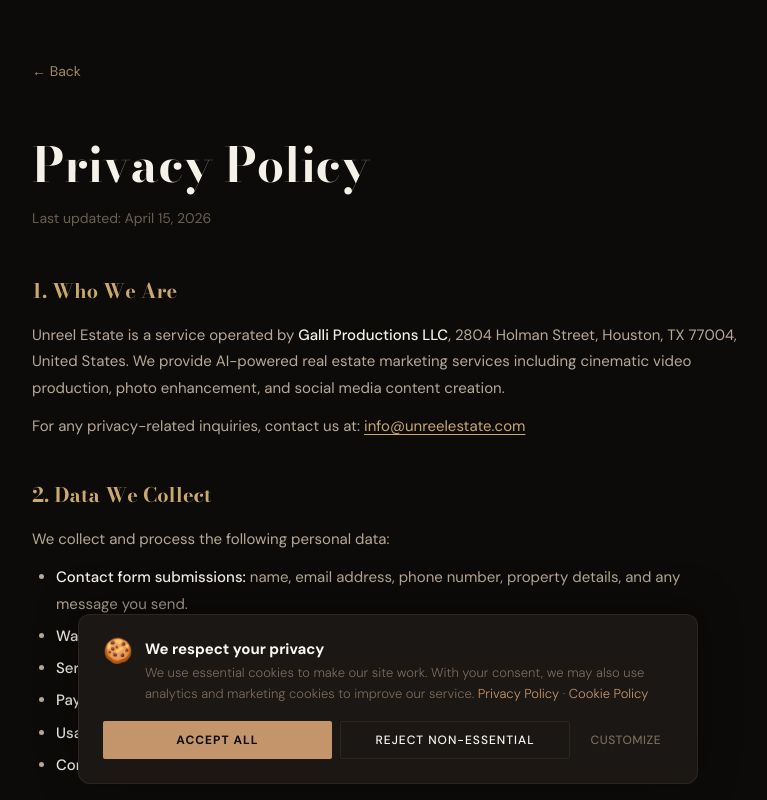
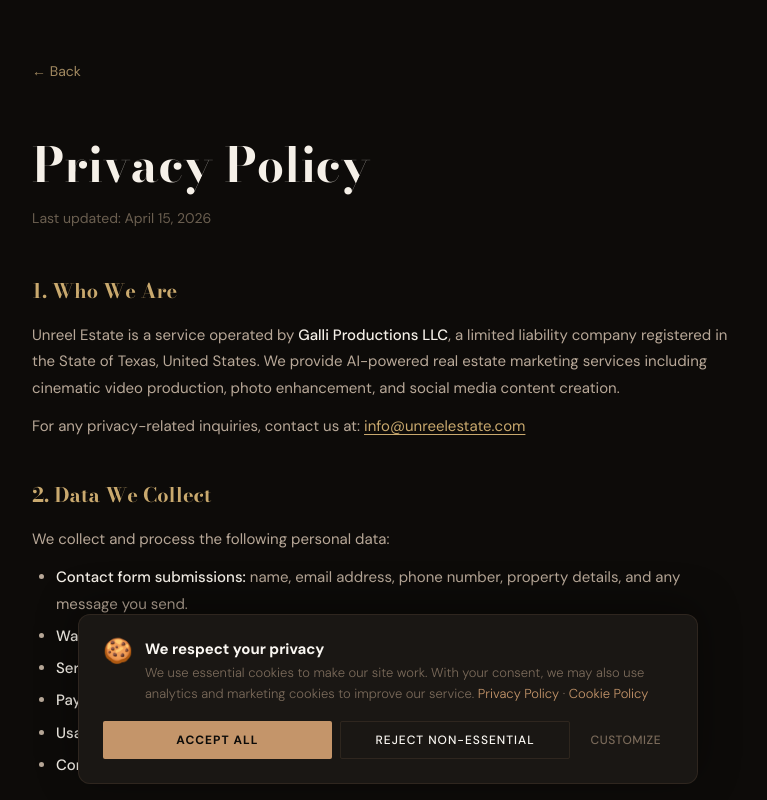
Before and after one commit to fedes87/unreelestate, a React (Vite) app: page /privacy-policy in a window 1280 px wide. Shown: the top 800 px of the page, without its empty margins (252-1019 px from the left). Built offline with nearby package versions, Linux system fonts and the light colour scheme.

Commit message:
Remove street address from legal pages

```diff
--- a/src/pages/PrivacyPolicy.jsx
+++ b/src/pages/PrivacyPolicy.jsx
@@ -25,9 +25,9 @@
           <h2>1. Who We Are</h2>
           <p>
             Unreel Estate is a service operated by <strong>Galli Productions LLC</strong>,
-            2804 Holman Street, Houston, TX 77004, United States. We provide AI-powered real estate
-            marketing services including cinematic video production, photo enhancement, and social
-            media content creation.
+            a limited liability company registered in the State of Texas, United States.
+            We provide AI-powered real estate marketing services including cinematic video
+            production, photo enhancement, and social media content creation.
           </p>
           <p>
             For any privacy-related inquiries, contact us at:{' '}
@@ -164,8 +164,7 @@
           <h2>13. Contact</h2>
           <p>
             <strong>Galli Productions LLC</strong><br />
-            2804 Holman Street<br />
-            Houston, TX 77004<br />
+            State of Texas, United States<br />
             <a href="mailto:info@unreelestate.com">info@unreelestate.com</a>
           </p>
         </section>
--- a/src/pages/TermsOfService.jsx
+++ b/src/pages/TermsOfService.jsx
@@ -140,8 +140,7 @@
           <h2>13. Contact</h2>
           <p>
             <strong>Galli Productions LLC</strong><br />
-            2804 Holman Street<br />
-            Houston, TX 77004<br />
+            State of Texas, United States<br />
             <a href="mailto:info@unreelestate.com">info@unreelestate.com</a>
           </p>
         </section>
```
Also changed, not shown: 3 other files (tests, documents, lock files or other folders).
